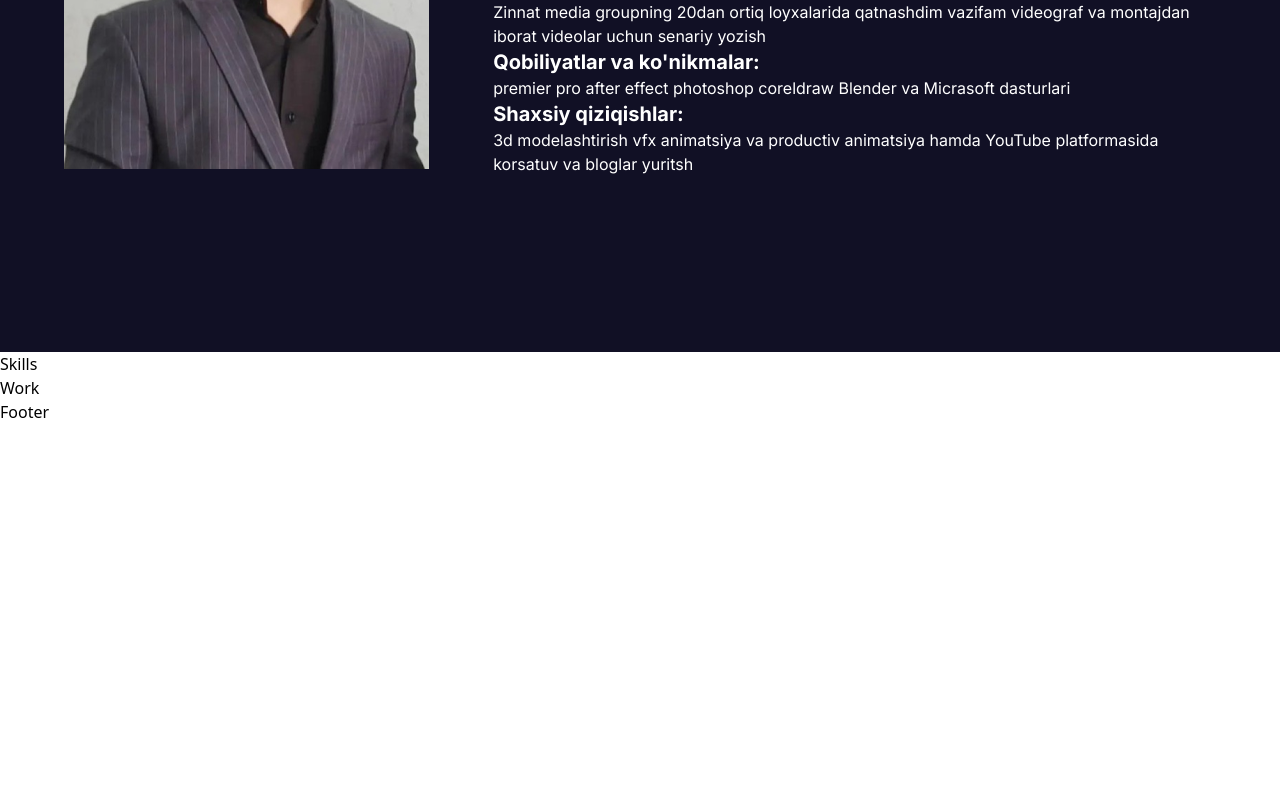
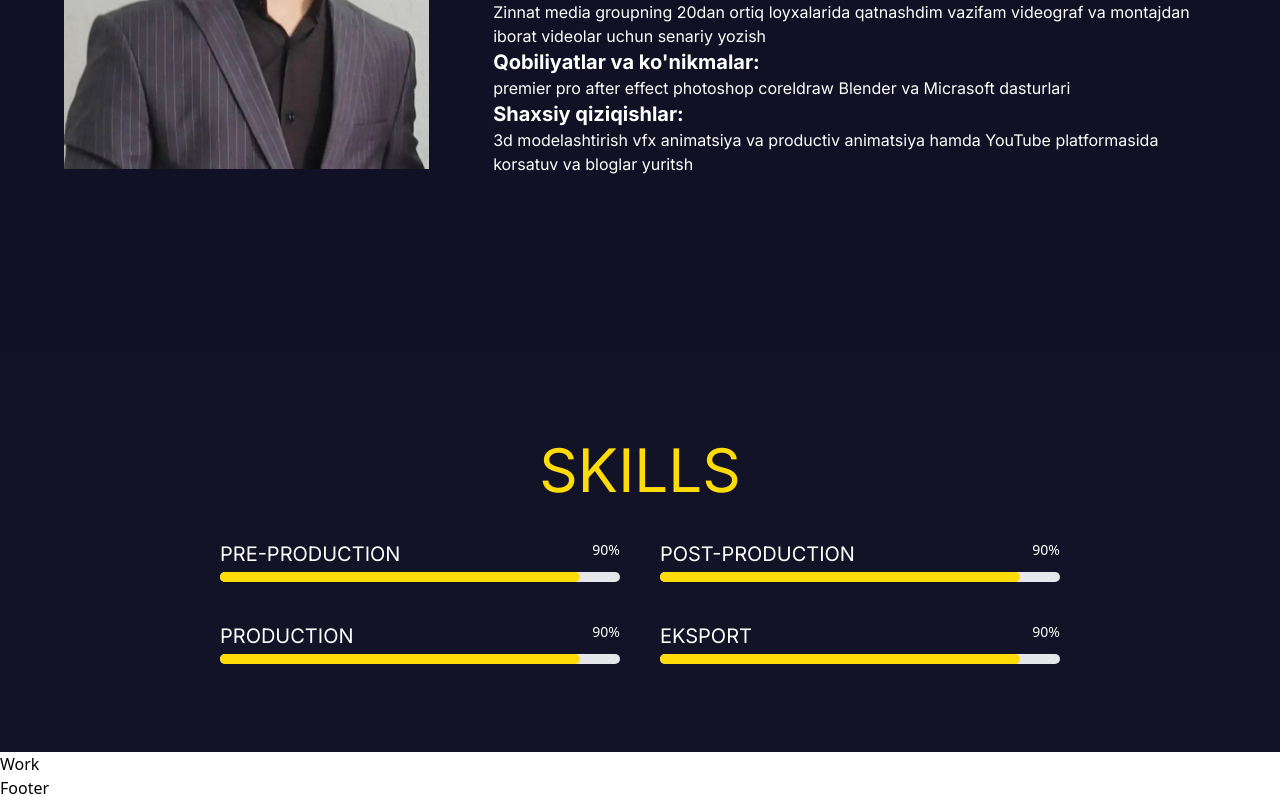
Before and after one commit to sherzodartikbayev/SNS, a React (Vite) app: page /eksport in a window 1280 px wide. Shown: the part 472-1272 px from the top of the page. Before the commit the page ends 896 px from the top, so only its background shows below. Built offline with nearby package versions, Linux system fonts and the light colour scheme.

Commit message:
Skills Component

```diff
--- a/src/components/skills/skills.tsx
+++ b/src/components/skills/skills.tsx
@@ -1,7 +1,75 @@
+import { Link } from "react-router-dom";
+import { styles } from "../../utils/style";
+
 const Skills = () => {
   return (
-    <div>Skills</div>
-  )
-}
+    <section
+      id="skills"
+      className={`${styles.paddingX} ${styles.flexCenter} flex-col gap-10 w-full h-[50vh] max-sm:h-auto py-10 bg-gradient`}
+    >
+      <h1 className="font-inter text-6xl text-yellow text-center">SKILLS</h1>
 
-export default Skills
+      <div className={`${styles.flexCenter} flex-wrap gap-10`}>
+        <div className="">
+          <div className="flex justify-between mb-1 w-[50vh] max-sm:w-[30vh]">
+            <span className="text-xl font-inter text-white cursor-pointer">
+              <Link to="/pre-production">PRE-PRODUCTION</Link>
+            </span>
+            <span className="text-sm font-medium text-white dark:text-white">
+              90%
+            </span>
+          </div>
+          <div className="w-full bg-gray-200 rounded-full h-2.5 dark:bg-gray-700">
+            <div className="bg-yellow h-2.5 rounded-full w-[90%]"></div>
+          </div>
+        </div>
+
+        <div className="">
+          <div className="flex justify-between mb-1 w-[50vh] max-sm:w-[30vh]">
+            <span className="text-xl font-inter text-white cursor-pointer">
+              <Link to="/post-production">POST-PRODUCTION</Link>
+            </span>
+            <span className="text-sm font-medium text-white dark:text-white">
+              90%
+            </span>
+          </div>
+          <div className="w-full bg-gray-200 rounded-full h-2.5 dark:bg-gray-700">
+            <div className="bg-yellow h-2.5 rounded-full w-[90%]"></div>
+          </div>
+        </div>
+      </div>
+
+      <div className={`${styles.flexCenter} flex-wrap gap-10`}>
+        <div className="">
+          <div className="flex justify-between mb-1 w-[50vh] max-sm:w-[30vh]">
+            <span className="text-xl font-inter text-white cursor-pointer">
+              <Link to="/production">PRODUCTION</Link>
+            </span>
+            <span className="text-sm font-medium text-white dark:text-white">
+              90%
+            </span>
+          </div>
+          <div className="w-full bg-gray-200 rounded-full h-2.5 dark:bg-gray-700">
+            <div className="bg-yellow h-2.5 rounded-full w-[90%]"></div>
+          </div>
+        </div>
+
+        <div className="">
+          <div className="flex justify-between mb-1 w-[50vh] max-sm:w-[30vh]">
+          <span className="text-xl font-inter text-white cursor-pointer">
+              <Link to="/eksport">EKSPORT</Link>
+            </span>
+            <span className="text-sm font-medium text-white dark:text-white">
+              90%
+            </span>
+          </div>
+          <div className="w-full bg-gray-200 rounded-full h-2.5 dark:bg-gray-700">
+            <div className="bg-yellow h-2.5 rounded-full w-[90%]"></div>
+          </div>
+        </div>
+      </div>
+    </section>
+  );
+};
+
+export default Skills;
```
